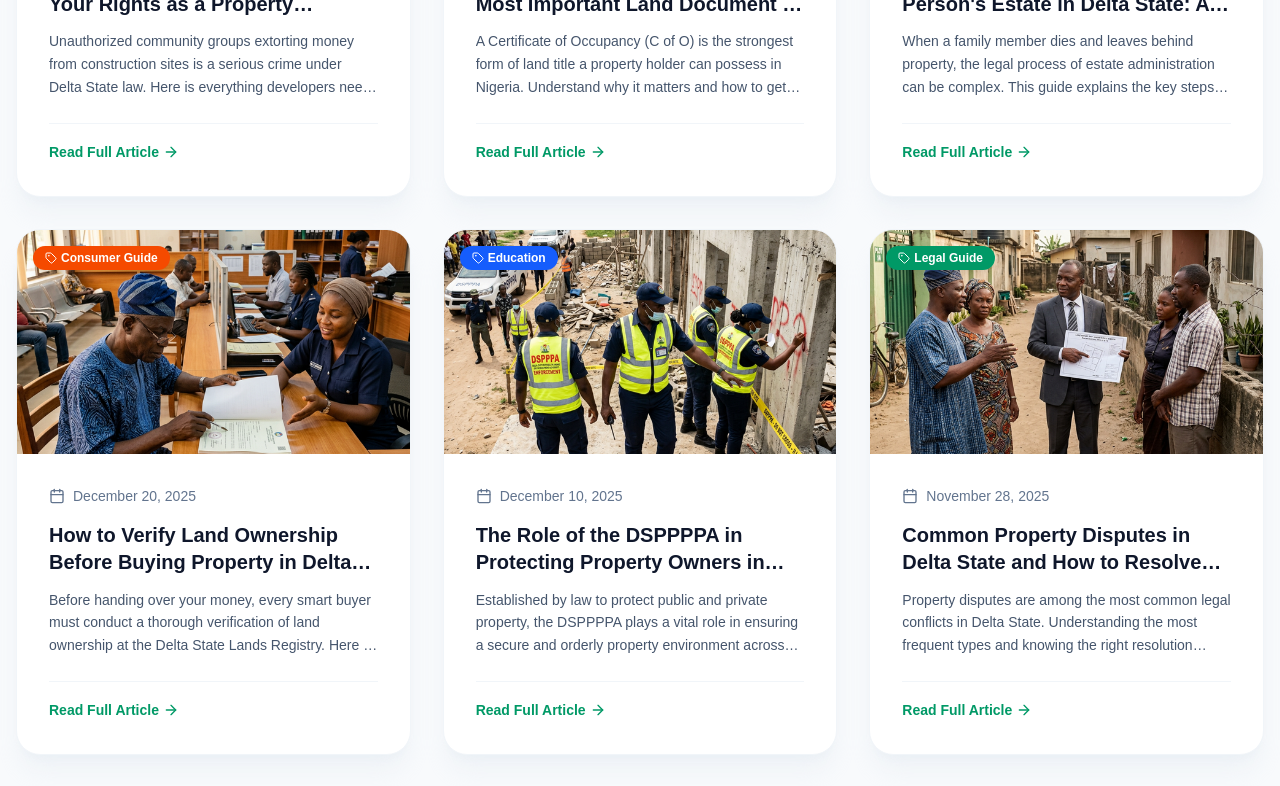
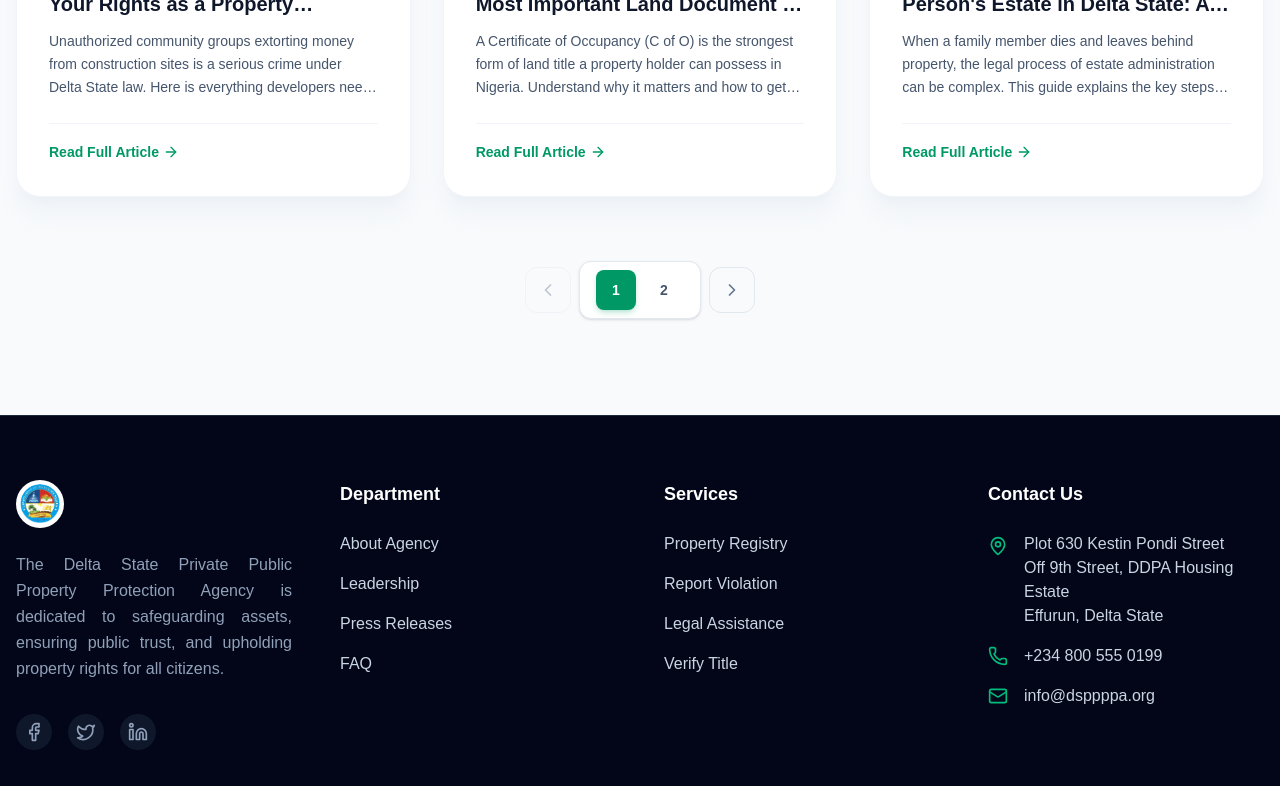
Before and after one commit to cloudpilothq/pppa, a Next.js app: page /blog in a window 1280 px wide. Shown: the part 1420-2206 px from the top of the page. Built offline with nearby package versions, Linux system fonts and the light colour scheme.

Commit message:
Add pagination to blog (6 per page) and news (3 per page) listing pages

```diff
--- a/src/app/blog/page.tsx
+++ b/src/app/blog/page.tsx
@@ -1,7 +1,6 @@
-import Link from 'next/link';
-import Image from 'next/image';
-import { BookOpen, Calendar, ArrowRight, Tag } from 'lucide-react';
+import { BookOpen } from 'lucide-react';
 import { BLOG_POSTS } from '@/lib/blogData';
+import BlogGrid from '@/components/BlogGrid';
 import type { Metadata } from 'next';
 
 export const metadata: Metadata = {
@@ -9,14 +8,6 @@ export const metadata: Metadata = {
   description: 'Insights, guides, and policy updates on property rights, land fraud prevention, and development regulations in Delta State from the DSPPPPA.',
 };
 
-const categoryColors: Record<string, string> = {
-  'Education': 'bg-blue-600',
-  'Consumer Guide': 'bg-orange-600',
-  'Policy Update': 'bg-purple-600',
-  'Know Your Rights': 'bg-red-600',
-  'Legal Guide': 'bg-emerald-600',
-  'Community Outreach': 'bg-teal-600',
-};
 
 export default function BlogPage() {
   return (
@@ -44,51 +35,9 @@ export default function BlogPage() {
       </div>
 
       <div className="container mx-auto px-4 max-w-7xl">
-        <div className="grid grid-cols-1 md:grid-cols-2 lg:grid-cols-3 gap-8">
-          {BLOG_POSTS.map((post) => (
-            <Link key={post.id} href={`/blog/${post.slug}`} className="group flex flex-col h-full">
-              <article className="bg-white rounded-3xl overflow-hidden shadow-xl shadow-slate-200/40 border border-slate-100 hover:-translate-y-2 hover:shadow-2xl hover:border-emerald-200 transition-all duration-300 flex flex-col h-full">
-                <div className="h-56 relative overflow-hidden">
-                  <Image
-                    src={post.image}
-                    alt={post.title}
-                    fill
-                    className="object-cover transform group-hover:scale-105 transition-transform duration-500"
-                    sizes="(max-width: 768px) 100vw, (max-width: 1200px) 50vw, 33vw"
-                  />
-                  <div className="absolute top-4 left-4">
-                    <span className={`${categoryColors[post.category] ?? 'bg-slate-700'} text-white text-xs font-bold px-3 py-1 rounded-full shadow-lg flex items-center gap-1`}>
-                      <Tag className="h-3 w-3" />
-                      {post.category}
-                    </span>
-                  </div>
-                </div>
+        <BlogGrid posts={BLOG_POSTS} />
+      </div>
 
-                <div className="p-8 flex flex-col flex-grow">
-                  <div className="flex items-center gap-2 text-slate-500 text-sm mb-4">
-                    <Calendar className="h-4 w-4" />
-                    <span>{post.date}</span>
-                  </div>
-
-                  <h3 className="text-xl font-bold text-slate-900 mb-3 group-hover:text-emerald-600 transition-colors line-clamp-2 leading-snug">
-                    {post.title}
-                  </h3>
-
-                  <p className="text-slate-600 leading-relaxed text-sm mb-6 line-clamp-3">
-                    {post.excerpt}
-                  </p>
-
-                  <div className="mt-auto pt-4 border-t border-slate-100">
-                    <span className="inline-flex items-center text-emerald-600 font-semibold text-sm gap-1 group-hover:gap-2 transition-all">
-                      Read Full Article <ArrowRight className="w-4 h-4 group-hover:translate-x-1 transition-transform" />
-                    </span>
-                  </div>
-                </div>
-              </article>
-            </Link>
-          ))}
-        </div>
-      </div>
     </div>
   );
 }
--- a/src/app/news/page.tsx
+++ b/src/app/news/page.tsx
@@ -6,7 +6,7 @@ import Link from "next/link";
 import Image from "next/image";
 import { FACTUAL_NEWS } from '@/lib/newsData';
 
-const ITEMS_PER_PAGE = 6;
+const ITEMS_PER_PAGE = 3;
 
 export default function NewsPage() {
   const [currentPage, setCurrentPage] = useState(1);
--- /dev/null
+++ b/src/components/BlogGrid.tsx
@@ -0,0 +1,117 @@
+'use client';
+
+import { useState } from 'react';
+import Link from 'next/link';
+import Image from 'next/image';
+import { Calendar, ArrowRight, Tag, ChevronLeft, ChevronRight } from 'lucide-react';
+import type { BlogPost } from '@/lib/blogData';
+
+const ITEMS_PER_PAGE = 6;
+
+const categoryColors: Record<string, string> = {
+  'Education': 'bg-blue-600',
+  'Consumer Guide': 'bg-orange-600',
+  'Policy Update': 'bg-purple-600',
+  'Know Your Rights': 'bg-red-600',
+  'Legal Guide': 'bg-emerald-600',
+  'Community Outreach': 'bg-teal-600',
+};
+
+export default function BlogGrid({ posts }: { posts: BlogPost[] }) {
+  const [currentPage, setCurrentPage] = useState(1);
+
+  const totalPages = Math.ceil(posts.length / ITEMS_PER_PAGE);
+  const startIndex = (currentPage - 1) * ITEMS_PER_PAGE;
+  const currentPosts = posts.slice(startIndex, startIndex + ITEMS_PER_PAGE);
+
+  const goToPage = (page: number) => {
+    setCurrentPage(page);
+    window.scrollTo({ top: 300, behavior: 'smooth' });
+  };
+
+  return (
+    <>
+      <div className="grid grid-cols-1 md:grid-cols-2 lg:grid-cols-3 gap-8">
+        {currentPosts.map((post) => (
+          <Link key={post.id} href={`/blog/${post.slug}`} className="group flex flex-col h-full">
+            <article className="bg-white rounded-3xl overflow-hidden shadow-xl shadow-slate-200/40 border border-slate-100 hover:-translate-y-2 hover:shadow-2xl hover:border-emerald-200 transition-all duration-300 flex flex-col h-full">
+              <div className="h-56 relative overflow-hidden">
+                <Image
+                  src={post.image}
+                  alt={post.title}
+                  fill
+                  className="object-cover transform group-hover:scale-105 transition-transform duration-500"
+                  sizes="(max-width: 768px) 100vw, (max-width: 1200px) 50vw, 33vw"
+                />
+                <div className="absolute top-4 left-4">
+                  <span className={`${categoryColors[post.category] ?? 'bg-slate-700'} text-white text-xs font-bold px-3 py-1 rounded-full shadow-lg flex items-center gap-1`}>
+                    <Tag className="h-3 w-3" />
+                    {post.category}
+                  </span>
+                </div>
+              </div>
+
+              <div className="p-8 flex flex-col flex-grow">
+                <div className="flex items-center gap-2 text-slate-500 text-sm mb-4">
+                  <Calendar className="h-4 w-4" />
+                  <span>{post.date}</span>
+                </div>
+
+                <h3 className="text-xl font-bold text-slate-900 mb-3 group-hover:text-emerald-600 transition-colors line-clamp-2 leading-snug">
+                  {post.title}
+                </h3>
+
+                <p className="text-slate-600 leading-relaxed text-sm mb-6 line-clamp-3">
+                  {post.excerpt}
+                </p>
+
+                <div className="mt-auto pt-4 border-t border-slate-100">
+                  <span className="inline-flex items-center text-emerald-600 font-semibold text-sm gap-1 group-hover:gap-2 transition-all">
+                    Read Full Article <ArrowRight className="w-4 h-4 group-hover:translate-x-1 transition-transform" />
+                  </span>
+                </div>
+              </div>
+            </article>
+          </Link>
+        ))}
+      </div>
+
+      {/* Pagination */}
+      {totalPages > 1 && (
+        <div className="flex items-center justify-center mt-16 gap-2">
+          <button
+            onClick={() => goToPage(Math.max(1, currentPage - 1))}
+            disabled={currentPage === 1}
+            className="p-3 rounded-xl border border-slate-200 text-slate-500 hover:bg-emerald-50 hover:text-emerald-600 hover:border-emerald-200 disabled:opacity-40 disabled:pointer-events-none transition-all"
+          >
+            <ChevronLeft className="h-5 w-5" />
+          </button>
+
+          <div className="flex items-center gap-2 bg-white px-4 py-2 rounded-xl border border-slate-200 shadow-sm">
+            {[...Array(totalPages)].map((_, i) => (
+              <button
+                key={i}
+                onClick={() => goToPage(i + 1)}
+                className={`w-10 h-10 rounded-lg font-bold text-sm transition-all ${
+                  currentPage === i + 1
+                    ? 'bg-emerald-600 text-white shadow-md shadow-emerald-600/20'
+                    : 'text-slate-600 hover:bg-slate-100'
+                }`}
+              >
+                {i + 1}
+              </button>
+            ))}
+          </div>
+
+          <button
+            onClick={() => goToPage(Math.min(totalPages, currentPage + 1))}
+            disabled={currentPage === totalPages}
+            className="p-3 rounded-xl border border-slate-200 text-slate-500 hover:bg-emerald-50 hover:text-emerald-600 hover:border-emerald-200 disabled:opacity-40 disabled:pointer-events-none transition-all"
+          >
+            <ChevronRight className="h-5 w-5" />
+          </button>
+        </div>
+      )}
+    </>
+  );
+}
```
